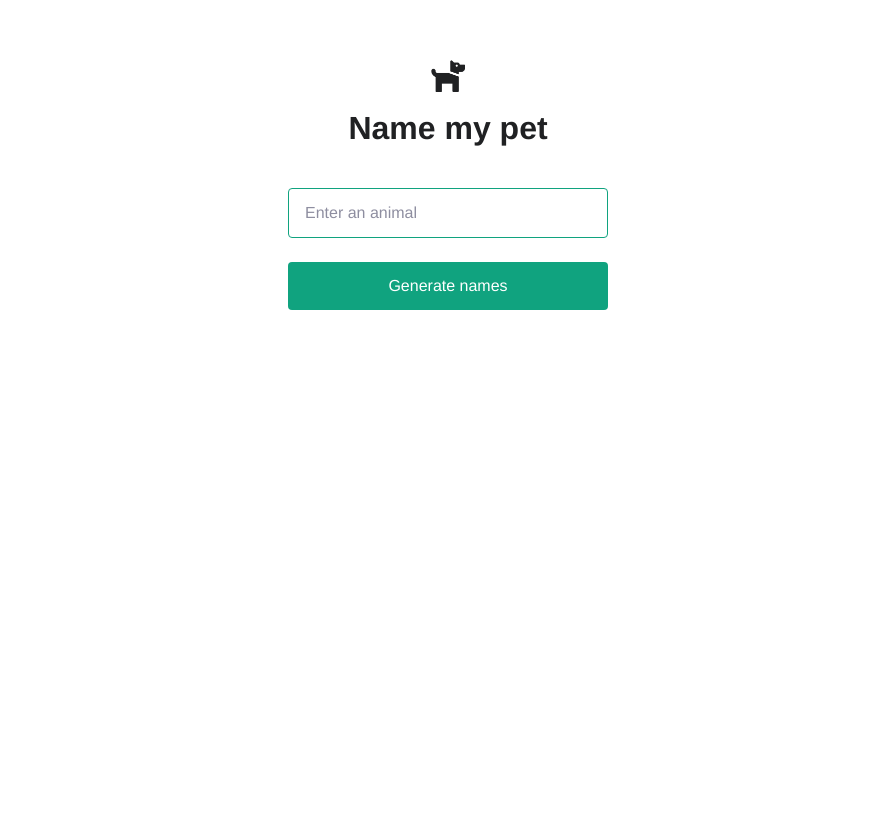
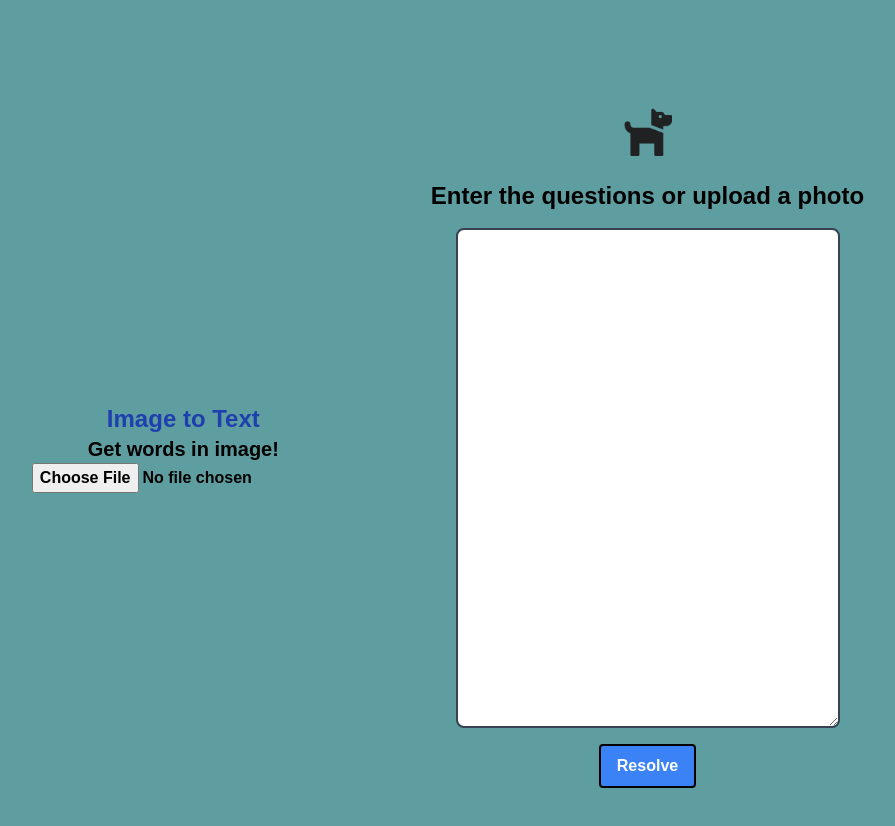
Before and after one commit to MyP99999/MyPImageToGPT-frontend, a React (Create React App) app: page / in a window 1280 px wide. Shown: the top 826 px of the page, without its empty margins (192-1087 px from the left). Before the commit the page ends 800 px from the top, so only its background shows below. Built offline with nearby package versions, Linux system fonts and the light colour scheme; a web font is replaced by a local one.

Commit message:
refactoring he components and styling

```diff
--- a/package.json
+++ b/package.json
@@ -11,6 +11,7 @@
     "react": "^18.2.0",
     "react-dom": "^18.2.0",
     "react-scripts": "5.0.1",
+    "tesseract.js": "^4.1.1",
     "web-vitals": "^2.1.4"
   },
   "scripts": {
@@ -36,5 +37,8 @@
       "last 1 firefox version",
       "last 1 safari version"
     ]
+  },
+  "devDependencies": {
+    "tailwindcss": "^3.3.2"
   }
 }
--- a/src/App.js
+++ b/src/App.js
@@ -1,10 +1,10 @@
 import React from 'react'
-import AnimalsForm from './components/AnimalsForm'
+import MainPage from './pages/MainPage'
 
 const App = () => {
   return (
     <div>
-      <AnimalsForm />
+      <MainPage />
     </div>
   )
 }
--- /dev/null
+++ b/src/components/AddImage.js
@@ -0,0 +1,33 @@
+
+const AddImage = ({ selectedImage, setSelectedImage, setTextResult }) => {
+
+    const handleChangeImage = e => {
+        if (e.target.files[0]) {
+          setSelectedImage(e.target.files[0]);
+        } else {
+          setSelectedImage(null);
+          setTextResult("")
+        }
+      }
+
+    return (
+        <div className="flex flex-col items-center justify-center text-center">
+            <h1 className='text-2xl font-extrabold text-blue-800'>Image to Text</h1>
+            <p className='text-xl font-bold'>Get words in image!</p>
+            <div>
+                <label htmlFor="upload"></label>
+                <input type="file" id="upload" className='font-bold' accept="image/*" onChange={handleChangeImage} />
+            </div>
+            {selectedImage && (
+                <div className='mt-6'>
+                    <img
+                        src={URL.createObjectURL(selectedImage)}
+                        alt="thumb"
+                        className="w-96 h-auto object-cover"
+                    />
+                </div>
+            )}
+        </div>)
+}
+
+export default AddImage
--- a/src/components/AnimalsForm.js
+++ /dev/null
@@ -1,50 +0,0 @@
-import React, { useState } from 'react';
-import axios from 'axios';
-import styles from "../index.module.css";
-import dog from '../assets/dog.png';
-
-const AnimalsForm = () => {
-  const [animalInput, setAnimalInput] = useState("");
-  const [result, setResult] = useState("");
-
-  async function onSubmit(event) {
-    event.preventDefault();
-    try {
-      const response = await axios.post("http://localhost:3500/api/generate", {
-        animal: animalInput
-      });
-
-
-
-      const data = response.data;
-      setResult(data.result);
-      console.log(result)
-      setAnimalInput("");
-    } catch (error) {
-      console.error(error);
-      alert(error.message);
-    }
-  }
-
-  return (
-    <div>
-      <main className={styles.main}>
-        <img src={dog} className={styles.icon} alt="dog" />
-        <h3>Name my pet</h3>
-        <form onSubmit={onSubmit}>
-          <input
-            type="text"
-            name="animal"
-            placeholder="Enter an animal"
-            value={animalInput}
-            onChange={(e) => setAnimalInput(e.target.value)}
-          />
-          <input type="submit" value="Generate names" />
-        </form>
-        <div className={styles.result}>{result}</div>
-      </main>
-    </div>
-  );
-};
-
-export default AnimalsForm;
--- /dev/null
+++ b/src/components/GPTForm.js
@@ -0,0 +1,87 @@
+import axios from 'axios';
+import React, { useCallback, useEffect, useState } from 'react'
+import dog from '../assets/dog.png';
+import { createWorker } from 'tesseract.js';
+
+const GPTForm = ({ selectedImage, textResult, setTextResult }) => {
+    const [animalInput, setAnimalInput] = useState('');
+    const [result, setResult] = useState('');
+    const [loading, setLoading] = useState(false);
+    const [isLoading, setIsLoading] = useState('')
+
+
+    const convertImageToText = useCallback(async () => {
+        if (!selectedImage) return
+        setIsLoading('loading')
+        const worker = await createWorker();
+        await worker.load();
+        await worker.loadLanguage('ron');
+        await worker.initialize('ron');
+        const { data } = await worker.recognize(selectedImage);
+        console.log(data)
+        setTextResult(data.text);
+        setAnimalInput(textResult)
+        setIsLoading('')
+    }, [selectedImage, textResult, setTextResult]);
+
+    useEffect(() => {
+        convertImageToText();
+    }, [selectedImage, convertImageToText]);
+
+    async function onSubmit(event) {
+        event.preventDefault();
+        setLoading(true);
+        try {
+            const response = await axios.post('http://localhost:3500/api/generate', {
+                text: animalInput
+            });
+
+
+            if (response.status === 200) {
+                const data = response.data;
+                setResult(data.result);
+            }
+            setAnimalInput('');
+            setLoading(false);
+        } catch (error) {
+            console.error(error);
+            alert(error.message);
+        }
+    }
+
+    const renderResultWithLineBreaks = () => {
+        return { __html: result.replace(/\n/g, '<br>') };
+    };
+    return (
+        <div className='flex flex-col xl:flex-row gap-24 items-center'>
+            <main className="flex flex-col items-center">
+                <img src={dog} className="w-12 h-12 mb-2" alt="dog" />
+                <h3 className='text-2xl font-extrabold my-4'>Enter the questions or upload a photo</h3>
+                <form onSubmit={onSubmit} className="flex flex-col items-center">
+                    <textarea
+                        type="text"
+                        name="animal"
+                        placeholder={isLoading}
+                        value={animalInput}
+                        onChange={(e) => setAnimalInput(e.target.value)}
+                        className="w-96 h-[500px] mb-4 p-2 border-2 border-gray-700 rounded-lg"
+                    />
+                    <button
+                        type="submit"
+                        className="bg-blue-500 hover:bg-blue-700 text-white font-bold py-2 px-4 rounded border-black border-2"
+                    >
+                        Resolve
+                    </button>
+                </form>
+                {loading &&
+                    <>
+                        <h1>Loading...</h1>
+                    </>
+                }
+            </main>
+            {result && <div dangerouslySetInnerHTML={renderResultWithLineBreaks()} className="mt-4 border-black border-2 p-4 max-w-sm bg-white font-semibold" />}
+        </div>
+    )
+}
+
+export default GPTForm
--- a/src/index.css
+++ b/src/index.css
@@ -1,13 +1,8 @@
+@tailwind base;
+@tailwind components;
+@tailwind utilities;
+
 body {
-  margin: 0;
-  font-family: -apple-system, BlinkMacSystemFont, 'Segoe UI', 'Roboto', 'Oxygen',
-    'Ubuntu', 'Cantarell', 'Fira Sans', 'Droid Sans', 'Helvetica Neue',
-    sans-serif;
-  -webkit-font-smoothing: antialiased;
-  -moz-osx-font-smoothing: grayscale;
+  font-family: sans-serif;
+  background: cadetblue;
 }
-
-code {
-  font-family: source-code-pro, Menlo, Monaco, Consolas, 'Courier New',
-    monospace;
-}
--- a/src/index.module.css
+++ b/src/index.module.css
@@ -41,7 +41,7 @@
   flex-direction: column;
   width: 320px;
 }
-.main input[type="text"] {
+.main textarea[type="text"] {
   padding: 12px 16px;
   border: 1px solid #10a37f;
   border-radius: 4px;
--- /dev/null
+++ b/src/pages/MainPage.js
@@ -0,0 +1,18 @@
+import React, { useState } from 'react'
+import AddImage from '../components/AddImage';
+import GPTForm from '../components/GPTForm';
+
+const MainPage = () => {
+    const [selectedImage, setSelectedImage] = useState(null);
+    const [textResult, setTextResult] = useState("");
+
+
+  return (
+    <div className="flex xl:flex-row flex-col justify-center mt-12 gap-24 items-center min-h-screen">
+        <AddImage selectedImage={selectedImage} setSelectedImage={setSelectedImage} setTextResult={setTextResult} />
+        <GPTForm textResult={textResult} selectedImage={selectedImage} setTextResult={setTextResult} />
+    </div>
+  )
+}
+
+export default MainPage
--- /dev/null
+++ b/tailwind.config.js
@@ -0,0 +1,10 @@
+/** @type {import('tailwindcss').Config} */
+module.exports = {
+  content: [
+    "./src/**/*.{js,jsx,ts,tsx}",
+  ],
+  theme: {
+    extend: {},
+  },
+  plugins: [],
+}
```
Also changed, not shown: 1 other file (tests, documents, lock files or other folders).
